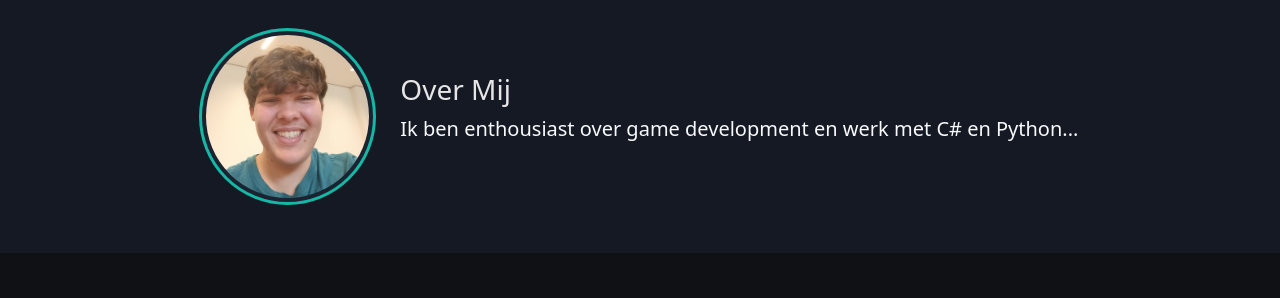
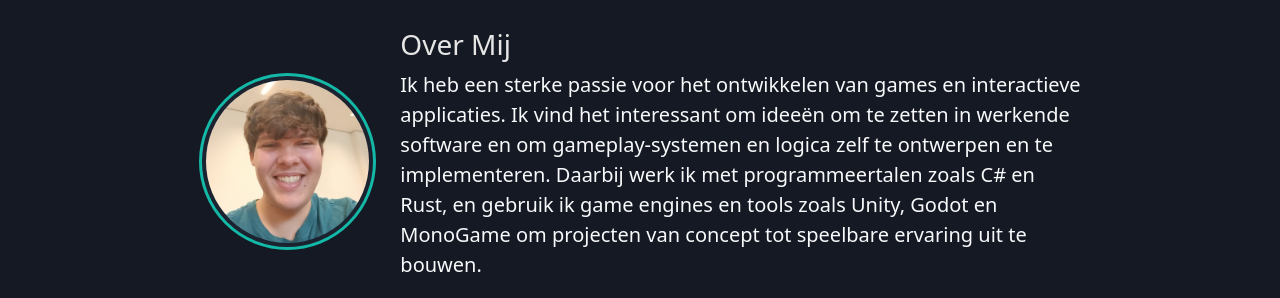
Before and after one commit to Rafael-Roc/Rafael-Roc.github.io, a website: page index.html in a window 1280 px wide. Shown: the part 468-766 px from the top of the page. Drawn offline with nearby package versions, Linux system fonts and the light colour scheme.

Commit message:
over mij gedeelte

```diff
--- a/index.html
+++ b/index.html
@@ -171,7 +171,7 @@
     <div class="col-xl-7">
         <h3 style="color: var(--accent);">Over Mij</h3>
         <p class="fs-5 text-light">
-            Ik ben enthousiast over game development en werk met C# en Python...
+            Ik heb een sterke passie voor het ontwikkelen van games en interactieve applicaties. Ik vind het interessant om ideeën om te zetten in werkende software en om gameplay-systemen en logica zelf te ontwerpen en te implementeren. Daarbij werk ik met programmeertalen zoals C# en Rust, en gebruik ik game engines en tools zoals Unity, Godot en MonoGame om projecten van concept tot speelbare ervaring uit te bouwen.
         </p>
     </div>
 
```
